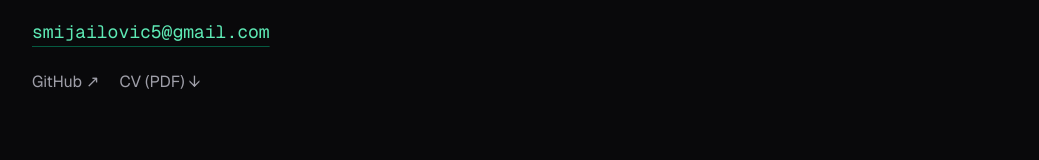
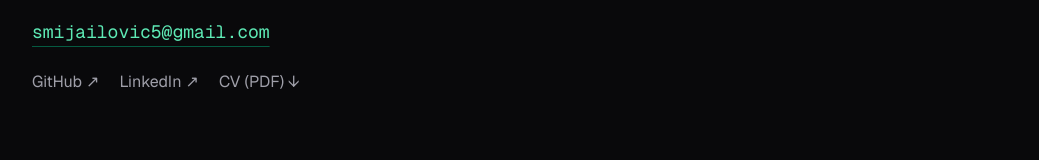
Before and after one commit to ArlenStog/portfolio, a Next.js app: page / in a window 1280 px wide. Shown: the part 4464-4624 px from the top of the page, without its empty margins (120-1159 px from the left). Built offline with nearby package versions, Linux system fonts and the light colour scheme.

Commit message:
Add LinkedIn profile link
Co-Authored-By: Claude Opus 5.5 <noreply@anthropic.com>

```diff
--- a/src/data/profile.ts
+++ b/src/data/profile.ts
@@ -10,7 +10,7 @@ export const profile = {
   email: "smijailovic5@gmail.com",
   links: {
     github: "https://github.com/ArlenStog",
-    linkedin: "#", // e.g. https://www.linkedin.com/in/your-profile
+    linkedin: "https://www.linkedin.com/in/aleksandar-mijailovic-65b09a251/",
     cv: "/cv-aleksandar-mijailovic.pdf",
   },
   summary:
```
